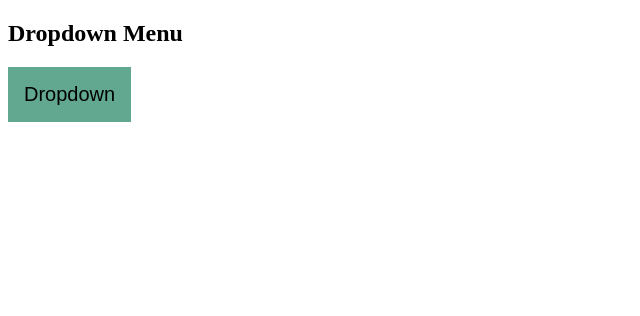
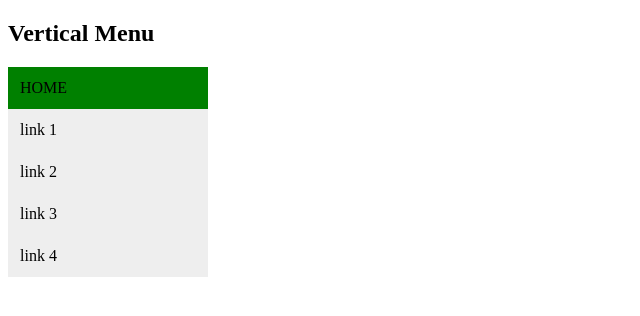
Before and after one commit to mdnlislam/html, a React (Vite) app: page / in a window 1280 px wide. Shown: the top 316 px of the page, without its empty margins (0-640 px from the left). Built offline with nearby package versions, Linux system fonts and the light colour scheme.

Commit message:
modification

```diff
--- a/src/App.css
+++ b/src/App.css
@@ -1,35 +1,18 @@
+.vertical-manu{
+  width: 200px;
+}
 
-
-.dropbtn{
-  background-color: rgb(98, 168, 145);
-  font-size: 20px;
-  padding: 16px;
-  border: none;
-  text-align: center;
-  cursor: pointer;
+.vertical-manu a{
+  background-color: #eee;
+  color: black;
+  display: block;
+  padding: 12px;
+  text-decoration: none;
 }
-.dropdown{
-  position: relative;
-  display: inline-block;
+.vertical-manu a:hover{
+  background-color: red;
+  color: white;
 }
-.Dropdown-content{
-  position: absolute;
-  display: none;
-  box-shadow: 0 8px 16px 0 rgba(0,0,0,0.2);
-  background-color: azure;
-  min-width: 160px;
-  z-index: 1;
+.vertical-manu a.active{
+  background-color: green;
 }
-.A{
-  color: black;
-  padding: 12px; 16px
-  text-decoration: none;
-  display:block;
-
-}
-.A:hover{
-  background-color: red;
-}
-.dropdown:hover .Dropdown-content{
-  display: block;
-}
--- a/src/components/Product-card.jsx
+++ b/src/components/Product-card.jsx
@@ -7,16 +7,13 @@
       <div className="main-card">
 
 
-           <h2>Dropdown Menu</h2>
-           <div className="dropdown">
-            <button className="dropbtn">Dropdown</button>
-
-           </div>
-           <div className="Dropdown-content">
-            <a className="A" href="#">Open</a>
-            <a className="A" href="#">Close</a>
-            <a className="A" href="#">About</a>
-            <a className="A" href="#">Ok</a>
+           <h2>Vertical Menu</h2>
+           <div className="vertical-manu">
+            <a className="active" href="#">HOME</a>
+            <a href="#">link 1</a>
+            <a href="#"> link 2</a>
+            <a href="#"> link 3</a>
+            <a href="#">link 4</a>
 
            </div>
 
```
